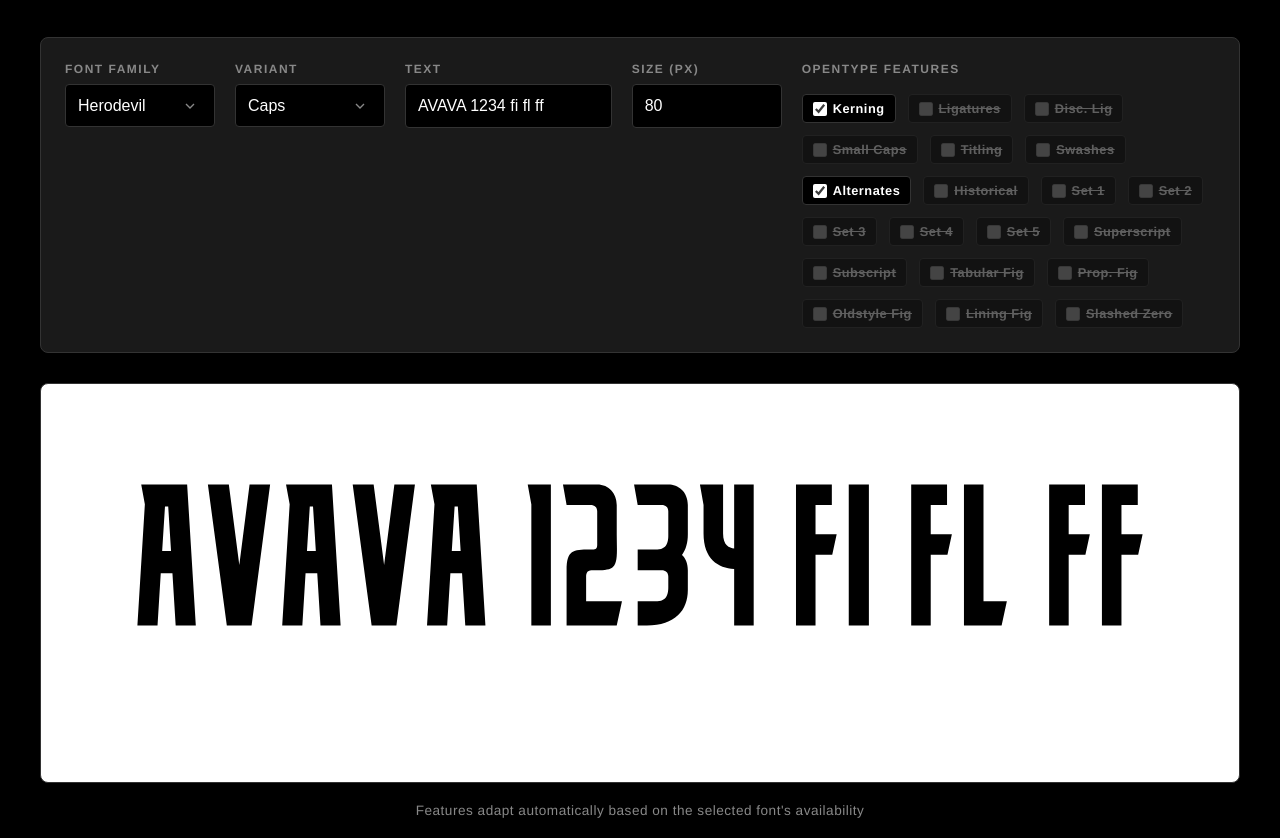
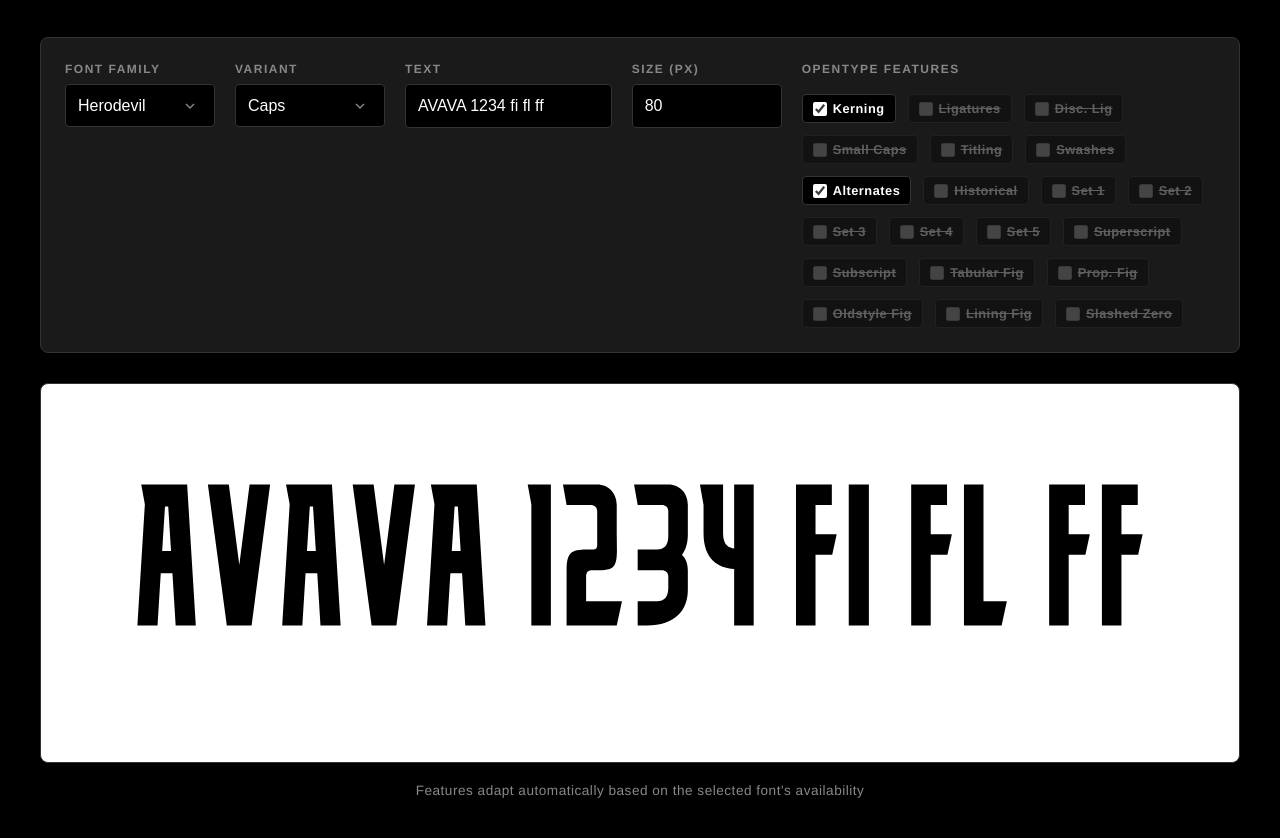
Before and after one commit to jktypafece/Typetester, a plain HTML site: page index.html in a window 1280 px wide. Shown: the part 86-924 px from the top of the page. Drawn offline with Linux system fonts and the light colour scheme.

Commit message:
Adjust min-height for preview area and svg canvas
Updated min-height for preview area and svg canvas.

```diff
--- a/index.html
+++ b/index.html
@@ -38,8 +38,8 @@
         input[type="checkbox"] { width: 14px; height: 14px; accent-color: #fff; cursor: pointer; }
         input[type="checkbox"]:disabled { cursor: not-allowed; }
 
-        .preview-area { background-color: #ffffff; border-radius: 8px; padding: 40px; min-height: 400px; overflow-x: auto; border: 1px solid var(--border); }
-        #svg-canvas { width: 100%; height: 100%; min-height: 300px; display: block; }
+        .preview-area { background-color: #ffffff; border-radius: 8px; padding: 40px; min-height: 200px; overflow-x: auto; border: 1px solid var(--border); }
+        #svg-canvas { width: 100%; height: 100%; min-height: 250px; display: block; }
         .path-render { fill: #000000; stroke: none; }
         .info { margin-top: 20px; font-size: 0.85rem; color: var(--muted); text-align: center; letter-spacing: 0.5px; }
     </style>
```
